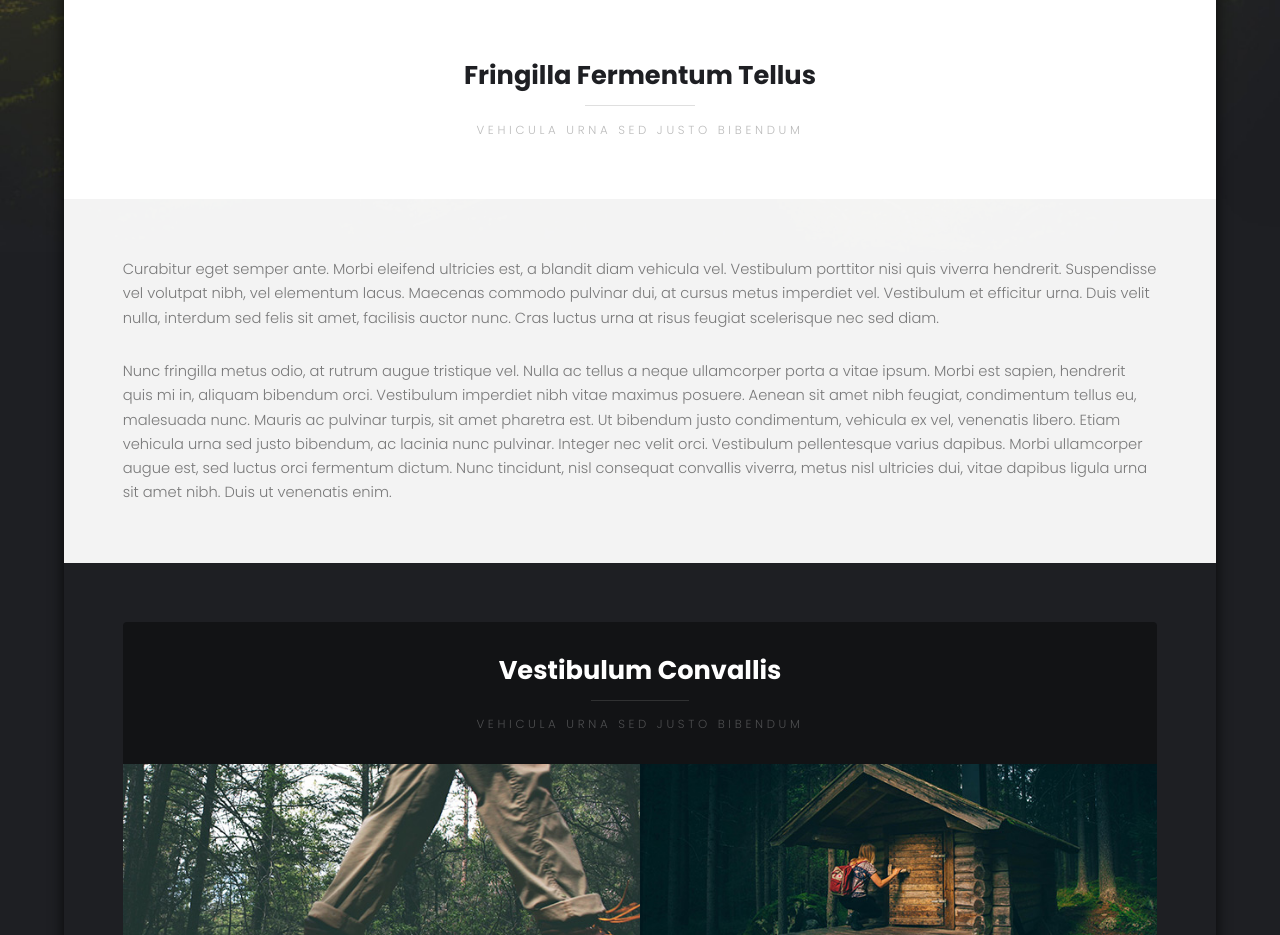
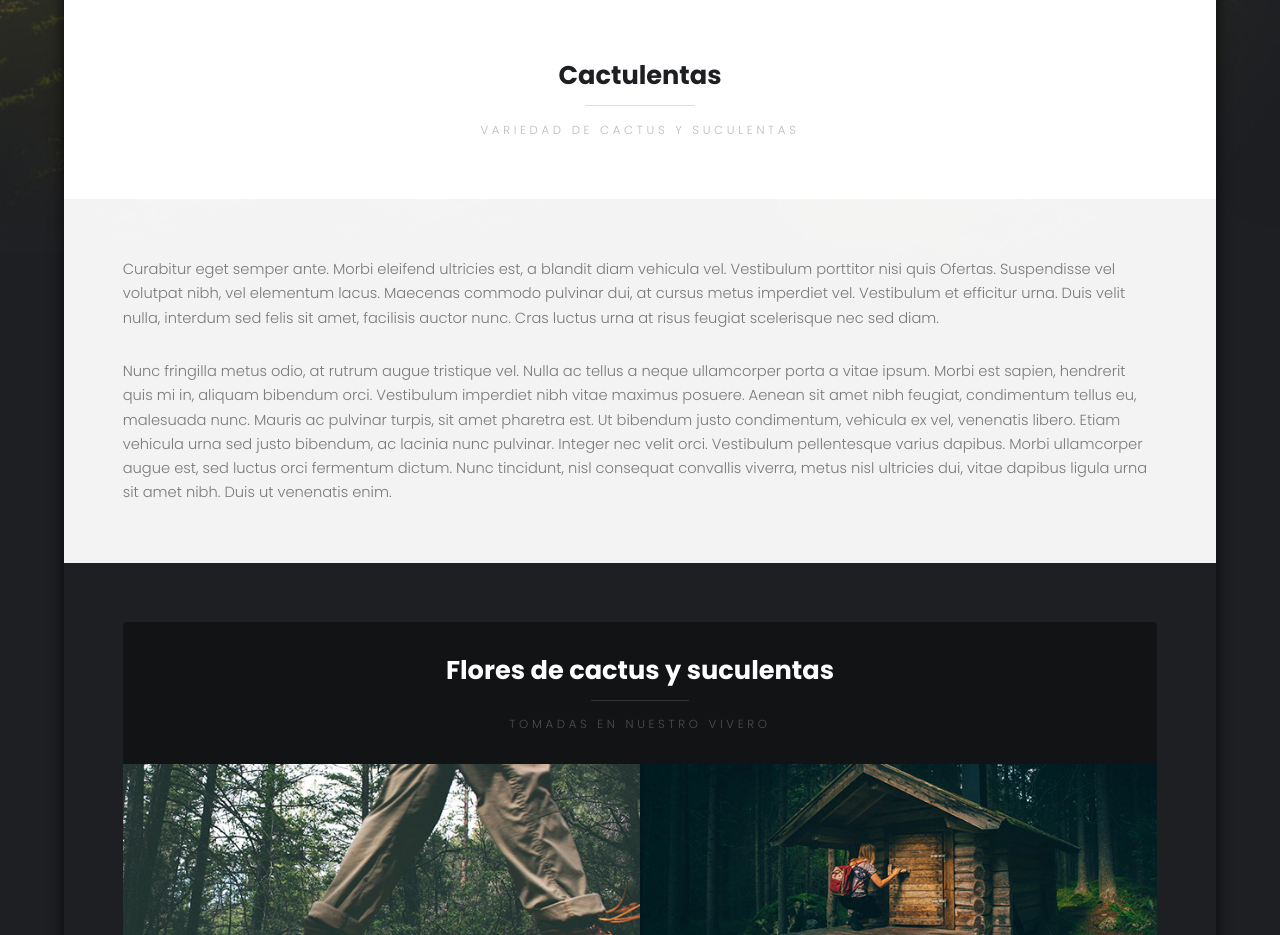
Before and after one commit to Cactulentas/Cactulentas, a plain HTML site: page index.html in a window 1280 px wide. Shown: the part 548-1483 px from the top of the page. Drawn offline with Linux system fonts and the light colour scheme.

Commit message:
Update index.html

```diff
--- a/index.html
+++ b/index.html
@@ -29,11 +29,11 @@
 							<img src="images/pic02.jpg" alt="" />
 						</div>
 						<header class="special">
-							<h2>Fringilla Fermentum Tellus</h2>
-							<p>vehicula urna sed justo bibendum</p>
+							<h2>Cactulentas</h2>
+							<p>Variedad de cactus y suculentas</p>
 						</header>
 						<div class="content">
-							<p>Curabitur eget semper ante. Morbi eleifend ultricies est, a blandit diam vehicula vel. Vestibulum porttitor nisi quis viverra hendrerit. Suspendisse vel volutpat nibh, vel elementum lacus. Maecenas commodo pulvinar dui, at cursus metus imperdiet vel. Vestibulum et efficitur urna. Duis velit nulla, interdum sed felis sit amet, facilisis auctor nunc. Cras luctus urna at risus feugiat scelerisque nec sed diam. </p>
+							<p>Curabitur eget semper ante. Morbi eleifend ultricies est, a blandit diam vehicula vel. Vestibulum porttitor nisi quis Ofertas. Suspendisse vel volutpat nibh, vel elementum lacus. Maecenas commodo pulvinar dui, at cursus metus imperdiet vel. Vestibulum et efficitur urna. Duis velit nulla, interdum sed felis sit amet, facilisis auctor nunc. Cras luctus urna at risus feugiat scelerisque nec sed diam. </p>
 							<p>Nunc fringilla metus odio, at rutrum augue tristique vel. Nulla ac tellus a neque ullamcorper porta a vitae ipsum. Morbi est sapien, hendrerit quis mi in, aliquam bibendum orci. Vestibulum imperdiet nibh vitae maximus posuere. Aenean sit amet nibh feugiat, condimentum tellus eu, malesuada nunc. Mauris ac pulvinar turpis, sit amet pharetra est. Ut bibendum justo condimentum, vehicula ex vel, venenatis libero. Etiam vehicula urna sed justo bibendum, ac lacinia nunc pulvinar. Integer nec velit orci. Vestibulum pellentesque varius dapibus. Morbi ullamcorper augue est, sed luctus orci fermentum dictum. Nunc tincidunt, nisl consequat convallis viverra, metus nisl ultricies dui, vitae dapibus ligula urna sit amet nibh. Duis ut venenatis enim.</p>
 						</div>
 					</section>
@@ -41,8 +41,8 @@
 				<!-- Two -->
 					<section id="two" class="wrapper style2">
 						<header>
-							<h2>Vestibulum Convallis</h2>
-							<p>vehicula urna sed justo bibendum</p>
+							<h2>Flores de cactus y suculentas</h2>
+							<p>Tomadas en nuestro vivero</p>
 						</header>
 						<div class="content">
 							<div class="gallery">
```
